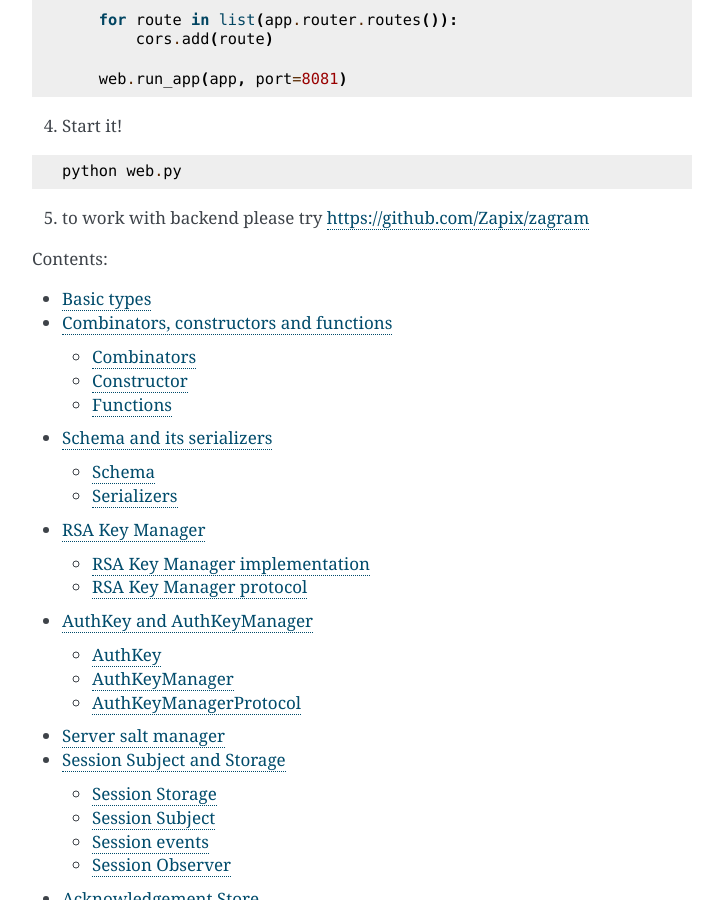
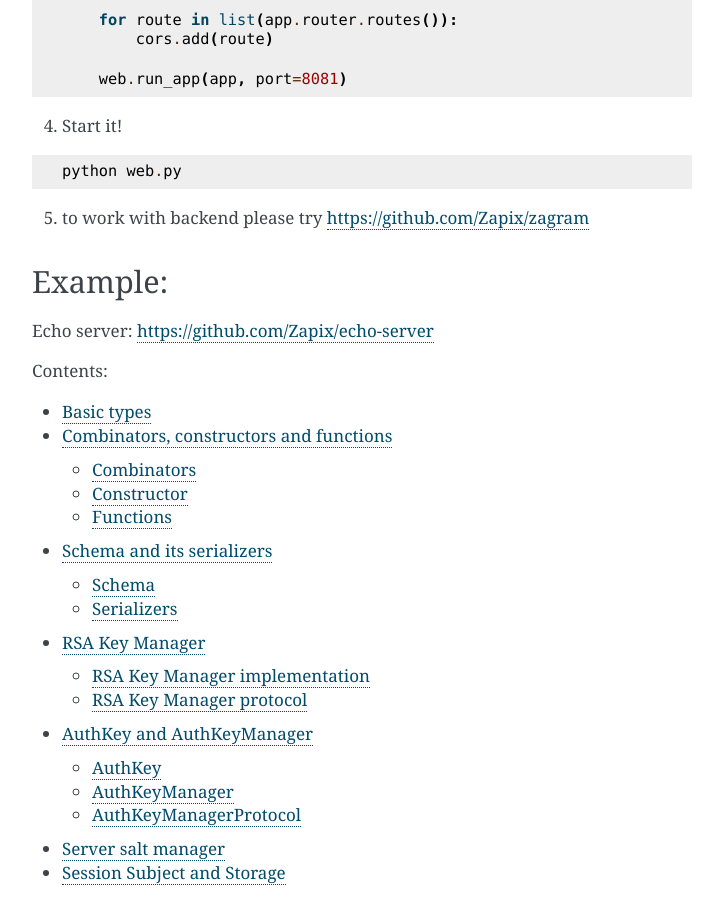
Before and after one commit to Zapix/mtpylon, a Sphinx documentation site: the page built from docs/source/index.rst, in a window 1280 px wide and 900 px high, scrolled down 2514 px. Shown: the whole window, without its empty margins (388-1111 px from the left). Built offline with Sphinx 7.4.7, drawn with Linux system fonts in a browser that asks for light colours.

Commit message:
Add example link to documentation

```diff
--- a/docs/source/index.rst
+++ b/docs/source/index.rst
@@ -155,6 +155,12 @@ Getting started
 
 5. to work with backend please try `<https://github.com/Zapix/zagram>`_
 
+
+Example:
+--------
+
+Echo server: https://github.com/Zapix/echo-server
+
 .. toctree::
    :maxdepth: 2
    :caption: Contents:
```
Also changed, not shown: README.md (+4 -0 lines).
